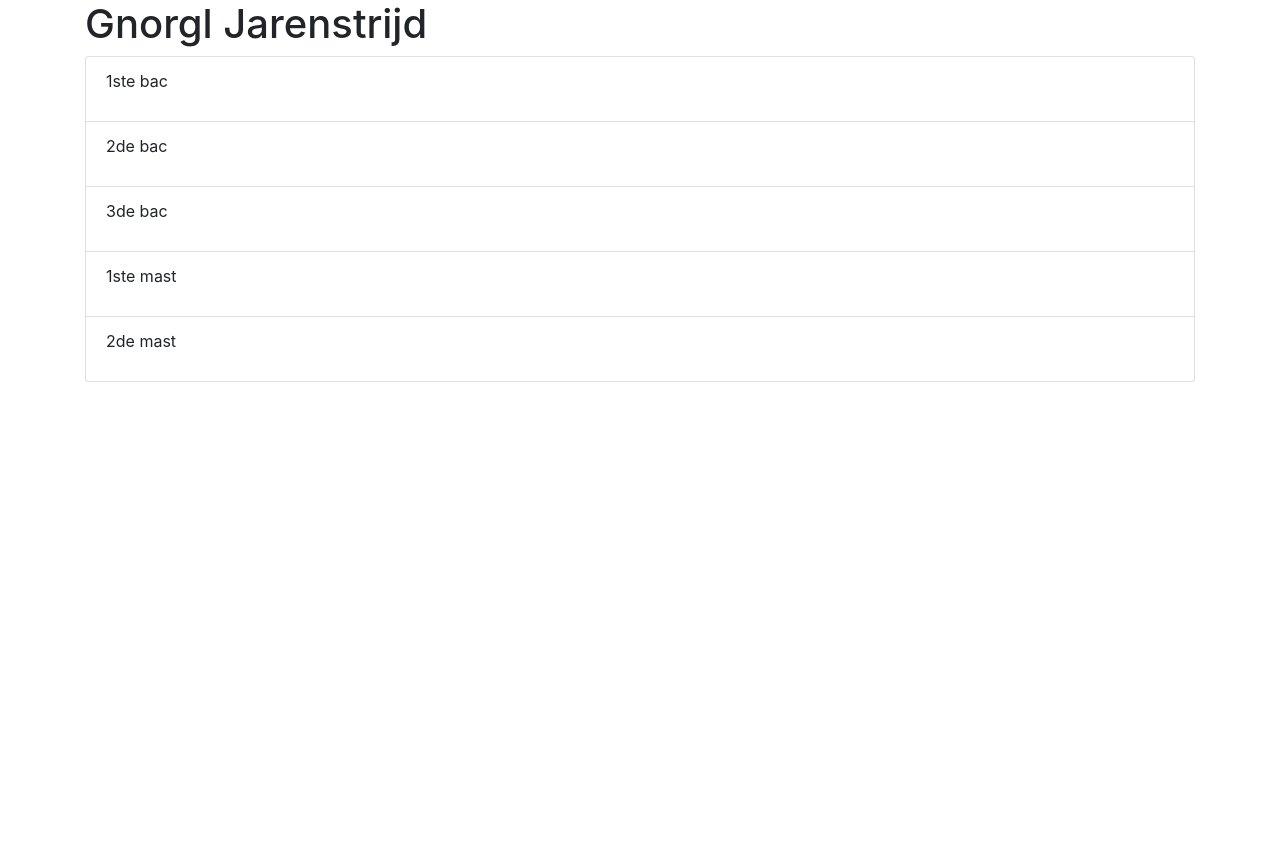
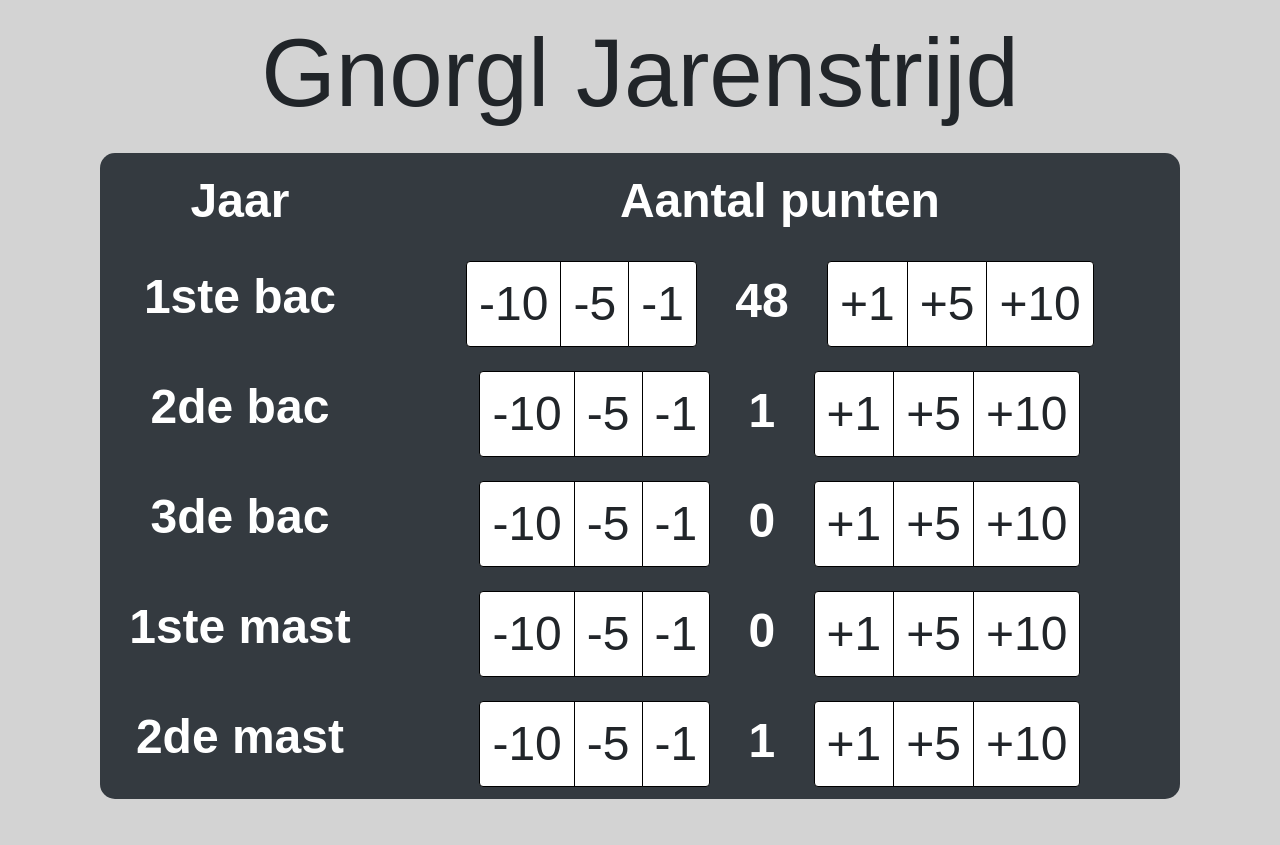
Before and after one commit to Andreasdt/jarenstrijd, a Django app: page / in a window 1280 px wide. Before the commit the page ends 382 px from the top, so only its background shows below. Run offline with Django 3.2, Linux system fonts and the light colour scheme; data comes from the database, SQL or seed files in the repository; both versions use the stored data as it was after the commit; lists and menus that the app fills with data are empty; some libraries are stand-ins or nearby versions.

Commit message:
Basic layout

```diff
--- /dev/null
+++ b/main/static/main/style.css
@@ -0,0 +1,37 @@
+body {
+font-family: 'Arial', sans-serif;
+background-color: lightgrey;
+}
+
+.container {
+padding: 15px;
+}
+
+.page-header {
+margin: auto;
+text-align: center;
+}
+
+th {
+text-align: center;
+font-size: 3em;
+}
+
+.btn {
+font-size: 1em;
+color: theme-color("dark");
+background-color: white;
+border: 1px solid black;
+}
+
+.btn-group {
+margin: 0px 25px;
+}
+
+.btn:hover {
+background-color: lightgrey;
+}
+
+.table {
+border-radius: 15px;
+}
--- a/main/templates/main/counter.html
+++ b/main/templates/main/counter.html
@@ -2,26 +2,64 @@
 <html lang="en">
 <head>
     <meta charset="UTF-8">
+    <meta name="viewport" content="width=device-width, initial-scale=1">
     <title>Jarenstrijd</title>
+
+    {% load static %}
 
     <!-- Bootstrap -->
     <link rel="stylesheet" href="https://stackpath.bootstrapcdn.com/bootstrap/4.3.1/css/bootstrap.min.css">
     <script src="https://ajax.googleapis.com/ajax/libs/jquery/3.4.1/jquery.min.js"></script>
     <script src="https://maxcdn.bootstrapcdn.com/bootstrap/3.4.0/js/bootstrap.min.js"></script>
+
+    <!-- jQuery -->
+    <script src="jquery-3.4.1.min.js"></script>
+
+    <!-- Ajax script -->
+    <script>
+        function increaseCounter(jaar, sprong) {
+            var xhttp = new XMLHttpRequest();
+            xhttp.open("POST", "increase_counter/" + jaar + "/" + sprong + "/", true)
+            xhttp.send()
+        }
+    </script>
+    <!-- CSS -->
+    <link rel="stylesheet" type="text/css" href="{% static 'main/style.css' %}">
 </head>
 <body>
 <div class="container">
     <div class="page-header">
-        <h1>Gnorgl Jarenstrijd</h1>
+        <h1 class="display-1">Gnorgl Jarenstrijd</h1>
     </div>
-    <div>
-        <ul class="list-group">
-        {% for jaar in jaren %}
-            <li class="list-group-item">
-                <p>{{jaar.jaar_naam}}</p>
-            </li>
-        {% endfor %}
-        </ul>
+    <div class="container">
+        <table class="table table-borderless table-dark">
+            <thead>
+                <tr>
+                    <th>Jaar</th>
+                    <th>Aantal punten</th>
+                </tr>
+            </thead>
+            <tbody>
+            {% for jaar in jaren %}
+                <tr>
+                    <th>{{jaar.jaar_naam}}</th>
+                    <th>
+                        <div class="btn-group">
+                            <button onclick="changeCounter({{jaar.jaar}}, -10)" type="button" class="btn btn-default">-10</button>
+                            <button onclick="changeCounter({{jaar.jaar}}, -5)" type="button" class="btn btn-default">-5</button>
+                            <button onclick="changeCounter({{jaar.jaar}}, -1)" type="button" class="btn btn-default">-1</button>
+                        </div>
+                        {{jaar.aantal_punten}}
+                        <div class="btn-group">
+                            <button onclick="increaseCounter({{jaar.jaar}}, 1)" type="button" class="btn btn-default">+1</button>
+                            <button onclick="increaseCounter({{jaar.jaar}}, 5)"type="button" class="btn btn-default">+5</button>
+                            <button onclick="increaseCounter({{jaar.jaar}}, 10)"type="button" class="btn btn-default">+10</button>
+                        </div>
+                    </th>
+                </tr>
+            {% endfor %}
+            </tbody>
+        </table>
     </div>
 </div>
 </body>
--- a/main/urls.py
+++ b/main/urls.py
@@ -3,5 +3,6 @@ from django.urls import path
 from . import views
 
 urlpatterns = [
-    path('', views.counter, name='counter')
+    path('', views.counter, name='counter'),
+    path('increase_counter/<int:jaar>/<int:sprong>/', views.increase_counter, name='increase_counter')
 ]
--- a/main/views.py
+++ b/main/views.py
@@ -1,9 +1,17 @@
 from django.shortcuts import render
-
+from django.db.models import F
 from .models import Jaar
+from django.views.decorators.csrf import csrf_exempt
+from django.http import JsonResponse
 
 
 def counter(request):
     jaren = Jaar.objects.order_by('jaar')
     context = {'jaren': jaren}
     return render(request, 'main/counter.html', context)
+
+
+@csrf_exempt
+def increase_counter(request, jaar, sprong):
+    _response = Jaar.objects.filter(jaar=jaar).update(aantal_punten=F('aantal_punten') + sprong)
+    return JsonResponse
```
Also changed, not shown: db.sqlite3.
